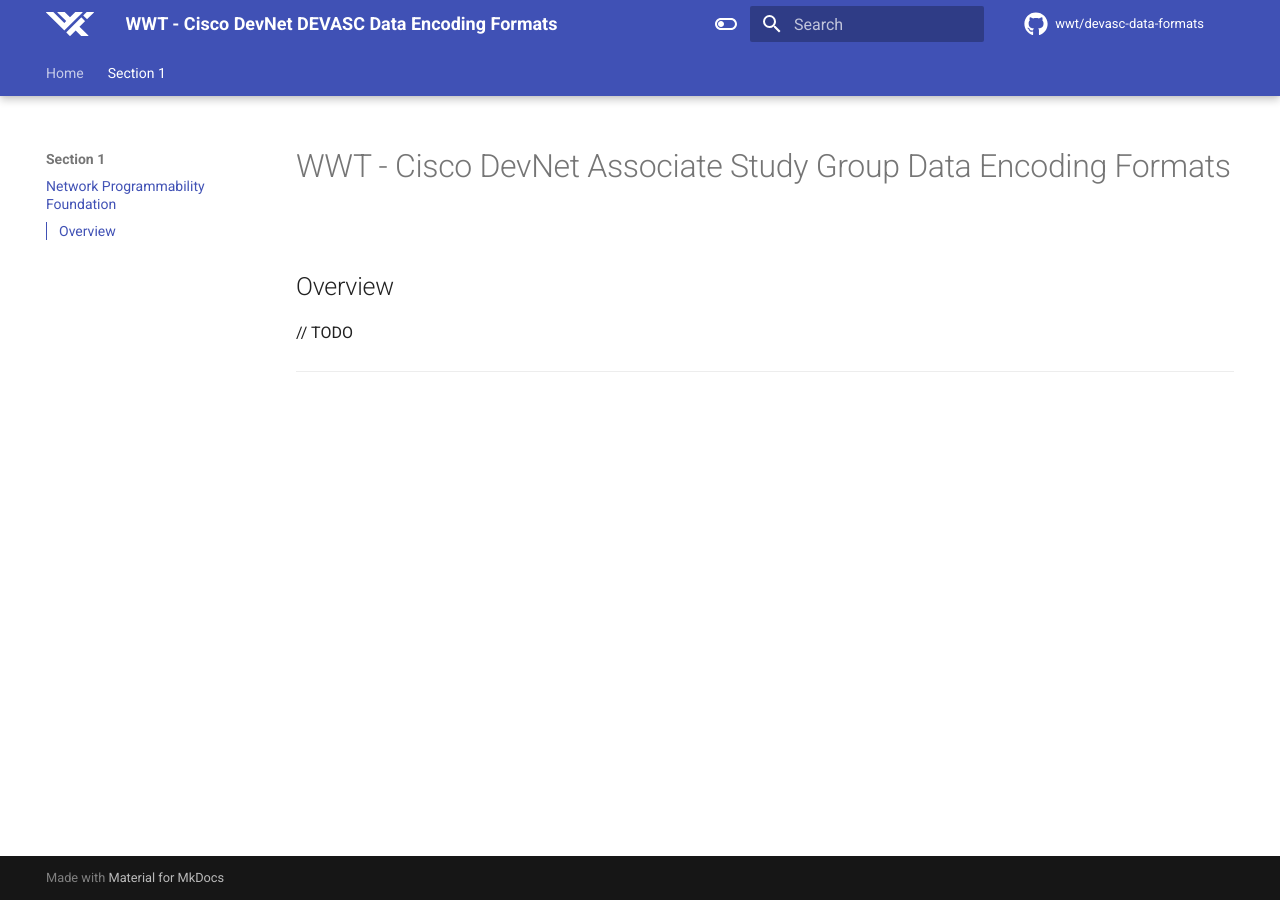
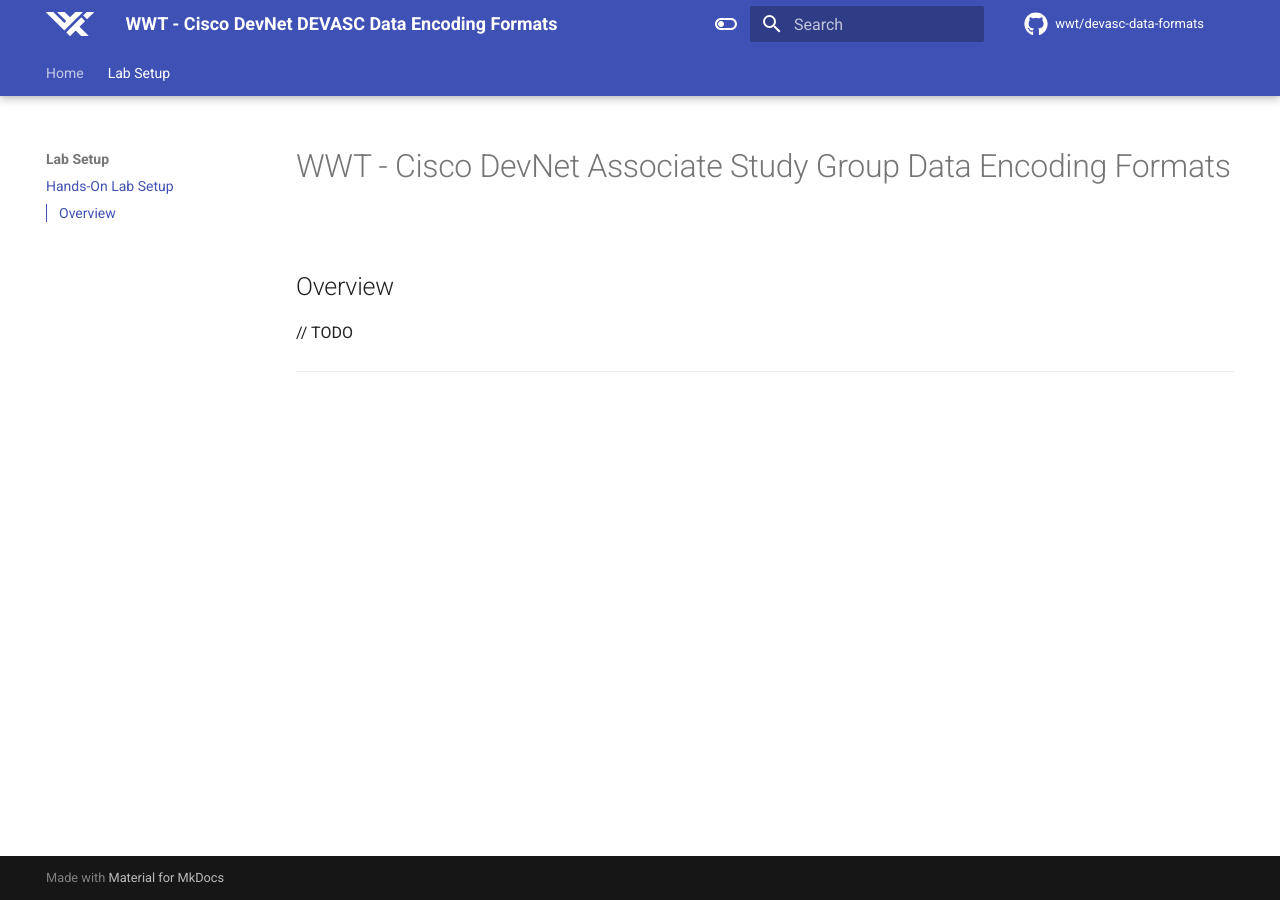
Before and after one commit to wwt/devasc-data-formats, an MkDocs documentation site: the page built from docs/sections/section_1.md, in a window 1280 px wide. Built offline with MkDocs 1.6.1 and Material for MkDocs 9.7.7, drawn with Linux system fonts in a browser that asks for light colours; comment, search, counter and statistics services are not loaded.

Commit message:
Update navigation

```diff
--- a/mkdocs.yml
+++ b/mkdocs.yml
@@ -3,9 +3,9 @@
 site_url: "https://wwt.github.io/devasc-data-formats"
 nav:
   - Home:
-    - Outline: index.md
-  - Section 1:
-    - Network Programmability Foundation: sections/section_1.md
+    - About: index.md
+  - Lab Setup:
+    - Hands-On Lab Setup: sections/section_1.md
 
 # Repository
 repo_name: "wwt/devasc-data-formats"
@@ -64,6 +64,7 @@
       emoji_index: !!python/name:materialx.emoji.twemoji
       emoji_generator: !!python/name:materialx.emoji.to_svg
   - pymdownx.highlight
+  - pymdownx.inlinehilite
   - pymdownx.details
   - pymdownx.keys
   - pymdownx.snippets
```
